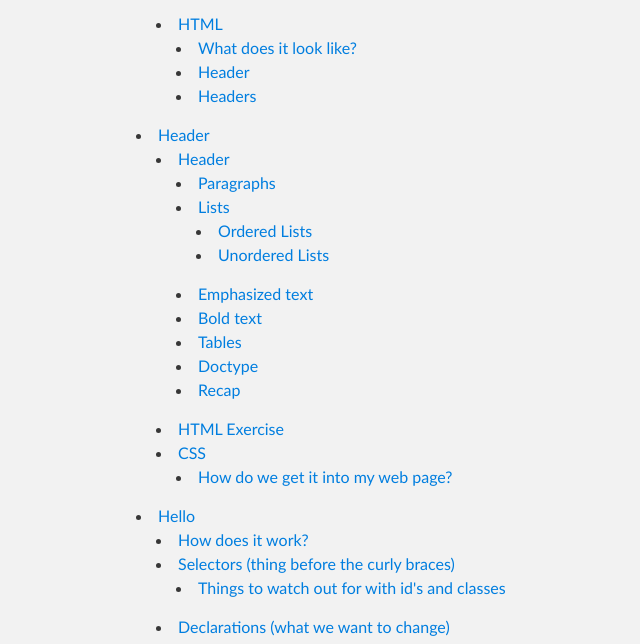
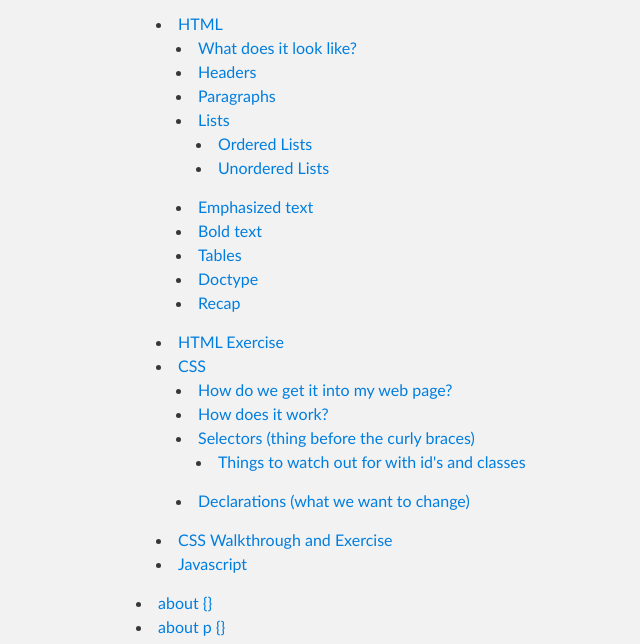
Before and after one commit to boralad56/Web-Development-Fundamentals, a plain HTML site: page index.html in a window 1280 px wide. Shown: the part 497-1141 px from the top of the page, without its empty margins (204-844 px from the left). Drawn offline with Linux system fonts and the light colour scheme.

```diff
--- a/index.html
+++ b/index.html
@@ -55,20 +55,7 @@
 
 <ul>
 <li><a href="#what-does-it-look-like">What does it look like?</a></li>
-<li><a href="#header">Header</a></li>
 <li><a href="#headers">Headers</a></li>
-</ul>
-</li>
-</ul>
-</li>
-<li>
-<a href="#header-1">Header</a>
-
-<ul>
-<li>
-<a href="#header-2">Header</a>
-
-<ul>
 <li><a href="#paragraphs">Paragraphs</a></li>
 <li>
 <a href="#lists">Lists</a>
@@ -91,14 +78,6 @@
 
 <ul>
 <li><a href="#how-do-we-get-it-into-my-web-page">How do we get it into my web page?</a></li>
-</ul>
-</li>
-</ul>
-</li>
-<li>
-<a href="#hello">Hello</a>
-
-<ul>
 <li><a href="#how-does-it-work">How does it work?</a></li>
 <li>
 <a href="#selectors-thing-before-the-curly-braces">Selectors (thing before the curly braces)</a>
@@ -108,6 +87,8 @@
 </ul>
 </li>
 <li><a href="#declarations-what-we-want-to-change">Declarations (what we want to change)</a></li>
+</ul>
+</li>
 <li><a href="#css-walkthrough-and-exercise">CSS Walkthrough and Exercise</a></li>
 <li><a href="#javascript">Javascript</a></li>
 </ul>
```
Also changed, not shown: params.json (+1 -1 lines).
